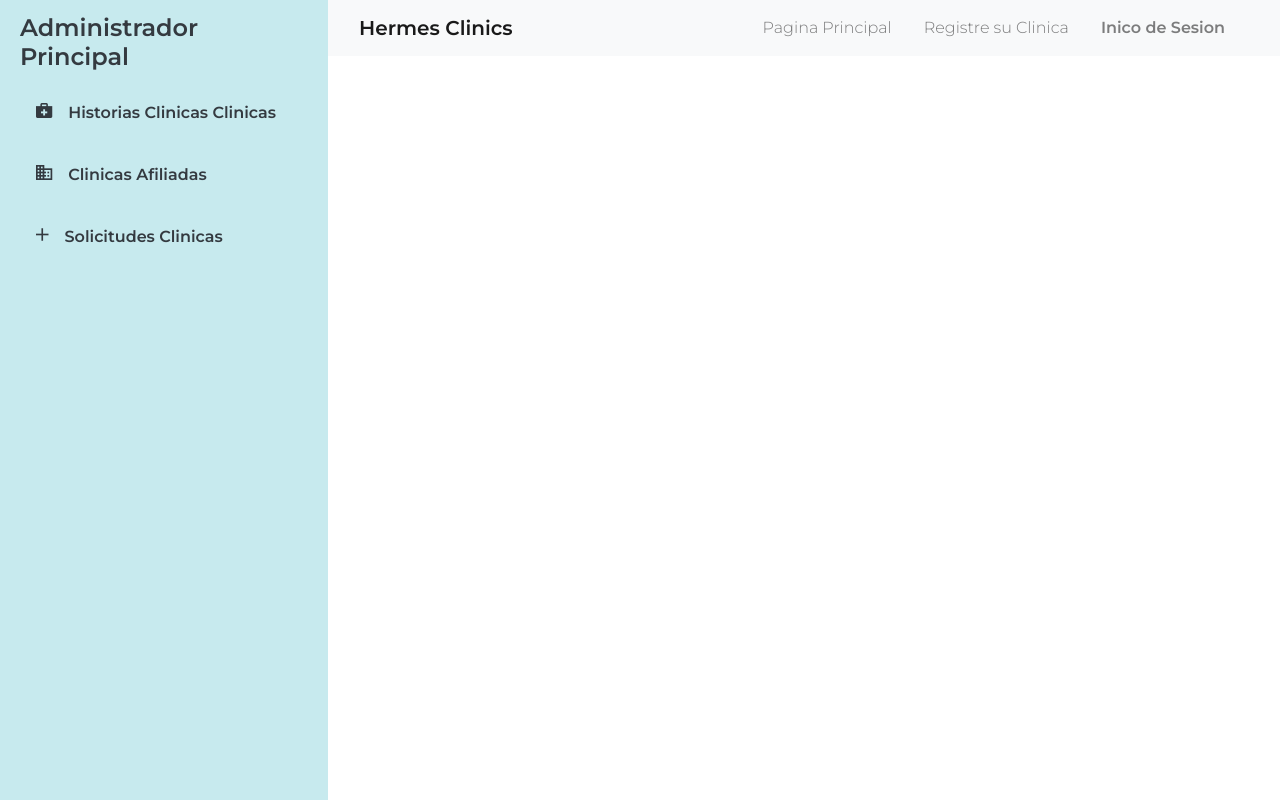
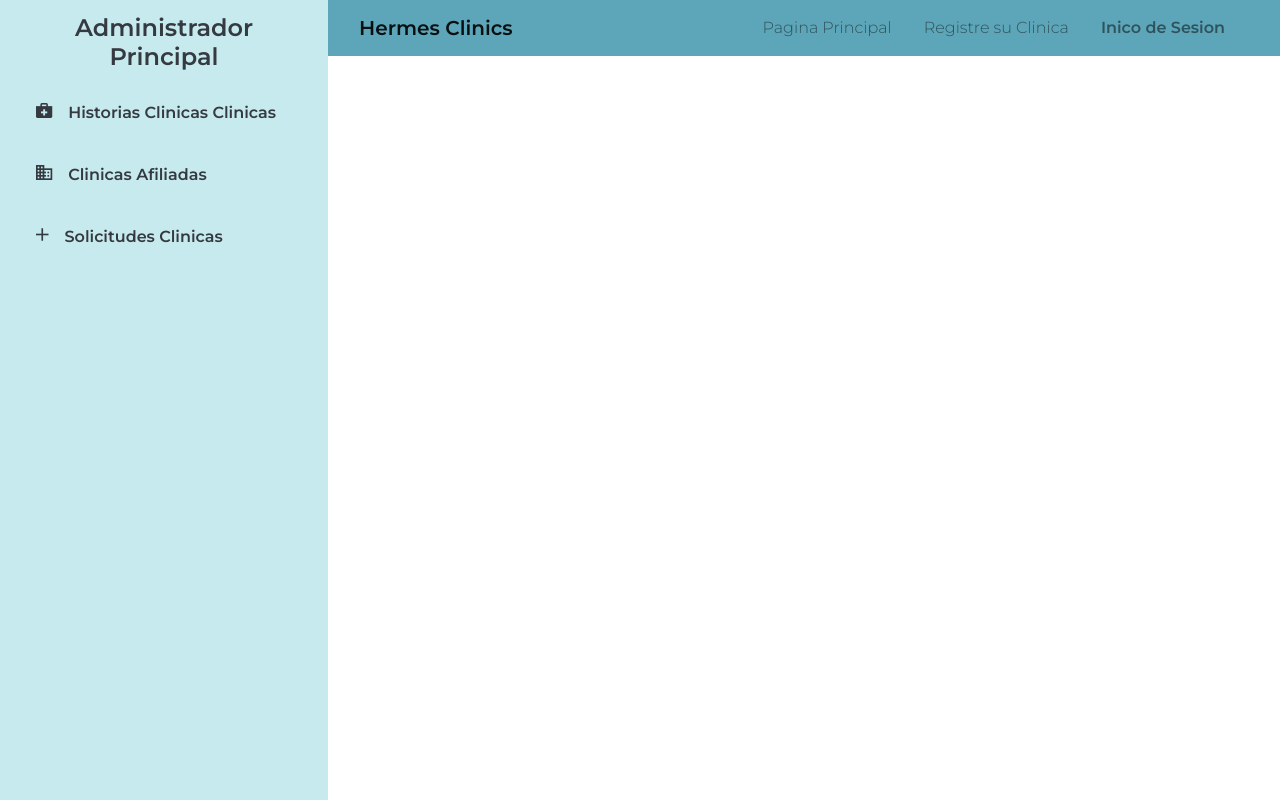
Before and after one commit to juaca2009/GestorHistoriasClinicas, a Flask app: template sistema_gestor_historias_clinicas/templates/adminP.html in a window 1280 px wide. Run offline with Flask 2, Linux system fonts and the light colour scheme; the template is opened without the code that fills it, so the values that code supplies are empty.

Commit message:
ajuste de titulo

```diff
--- a/sistema_gestor_historias_clinicas/static/css/adminP.css
+++ b/sistema_gestor_historias_clinicas/static/css/adminP.css
@@ -18,6 +18,10 @@ body{
 
 .bg-primary{
     background-color: var(--light-blue) !important;
+}
+
+.bg-light{
+    background-color: var(--blue) !important;
 }
 
 a:hover{
--- a/sistema_gestor_historias_clinicas/templates/adminC.html
+++ b/sistema_gestor_historias_clinicas/templates/adminC.html
@@ -13,7 +13,7 @@
     <body>
         <div class="d-flex">
             <div id="sidebar-container" class="bg-primary">
-                <div class="logo">
+                <div class="logo text-center">
                     <h4 class="text-dark font-weight-bold">Nombre Clinica</h4>
                 </div>
                 <div class="menu">
--- a/sistema_gestor_historias_clinicas/templates/adminC_historias.html
+++ b/sistema_gestor_historias_clinicas/templates/adminC_historias.html
@@ -13,7 +13,7 @@
     <body>
         <div class="d-flex">
             <div id="sidebar-container" class="bg-primary">
-                <div class="logo">
+                <div class="logo text-center">
                     <h4 class="text-dark font-weight-bold">Nombre Clinica</h4>
                 </div>
                 <div class="menu">
--- a/sistema_gestor_historias_clinicas/templates/adminC_medicos.html
+++ b/sistema_gestor_historias_clinicas/templates/adminC_medicos.html
@@ -13,7 +13,7 @@
     <body>
         <div class="d-flex">
             <div id="sidebar-container" class="bg-primary">
-                <div class="logo">
+                <div class="logo text-center">
                     <h4 class="text-dark font-weight-bold">Nombre Clinica</h4>
                 </div>
                 <div class="menu">
--- a/sistema_gestor_historias_clinicas/templates/adminC_pacientes.html
+++ b/sistema_gestor_historias_clinicas/templates/adminC_pacientes.html
@@ -13,7 +13,7 @@
     <body>
         <div class="d-flex">
             <div id="sidebar-container" class="bg-primary">
-                <div class="logo">
+                <div class="logo text-center">
                     <h4 class="text-dark font-weight-bold">Nombre Clinica</h4>
                 </div>
                 <div class="menu">
--- a/sistema_gestor_historias_clinicas/templates/adminC_pacientes_del.html
+++ b/sistema_gestor_historias_clinicas/templates/adminC_pacientes_del.html
@@ -13,7 +13,7 @@
     <body>
         <div class="d-flex">
             <div id="sidebar-container" class="bg-primary">
-                <div class="logo">
+                <div class="logo text-center">
                     <h4 class="text-dark font-weight-bold">Nombre Clinica</h4>
                 </div>
                 <div class="menu">
--- a/sistema_gestor_historias_clinicas/templates/adminP.html
+++ b/sistema_gestor_historias_clinicas/templates/adminP.html
@@ -13,7 +13,7 @@
     <body>
         <div class="d-flex">
             <div id="sidebar-container" class="bg-primary">
-                <div class="logo">
+                <div class="logo text-center">
                     <h4 class="text-dark font-weight-bold">Administrador Principal</h4>
                 </div>
                 <div class="menu">
--- a/sistema_gestor_historias_clinicas/templates/adminP_clinicas.html
+++ b/sistema_gestor_historias_clinicas/templates/adminP_clinicas.html
@@ -13,7 +13,7 @@
     <body>
         <div class="d-flex">
             <div id="sidebar-container" class="bg-primary">
-                <div class="logo">
+                <div class="logo text-center">
                     <h4 class="text-dark font-weight-bold">Administrador Principal</h4>
                 </div>
                 <div class="menu">
--- a/sistema_gestor_historias_clinicas/templates/adminP_historias.html
+++ b/sistema_gestor_historias_clinicas/templates/adminP_historias.html
@@ -13,7 +13,7 @@
     <body>
         <div class="d-flex">
             <div id="sidebar-container" class="bg-primary">
-                <div class="logo">
+                <div class="logo text-center">
                     <h4 class="text-dark font-weight-bold">Administrador Principal</h4>
                 </div>
                 <div class="menu">
--- a/sistema_gestor_historias_clinicas/templates/adminP_solicitudes.html
+++ b/sistema_gestor_historias_clinicas/templates/adminP_solicitudes.html
@@ -13,7 +13,7 @@
     <body>
         <div class="d-flex">
             <div id="sidebar-container" class="bg-primary">
-                <div class="logo">
+                <div class="logo text-center">
                     <h4 class="text-dark font-weight-bold">Administrador Principal</h4>
                 </div>
                 <div class="menu">
```
